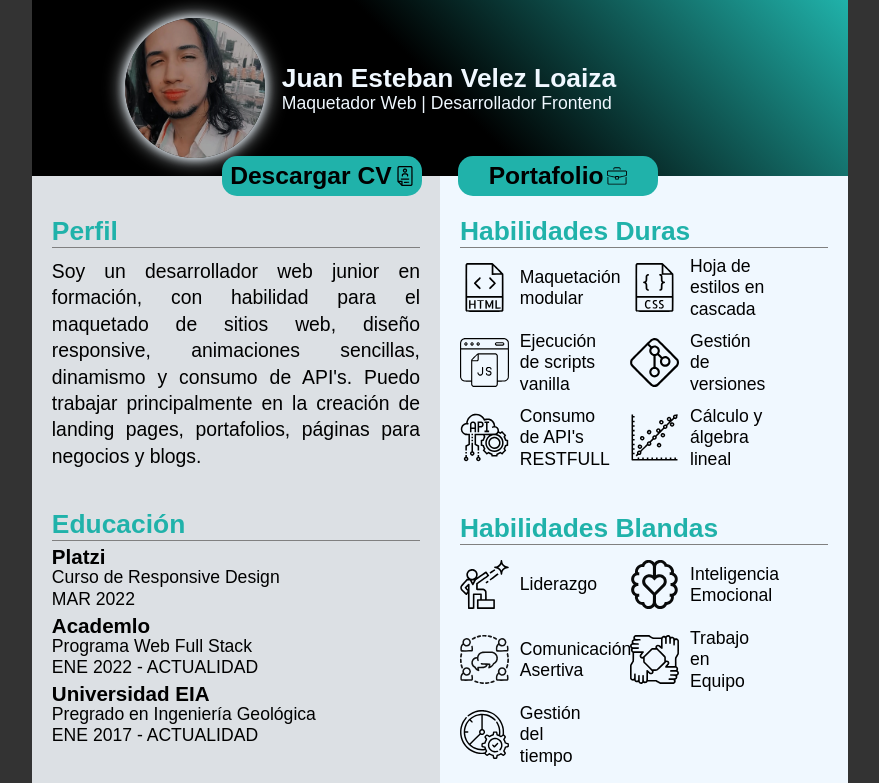
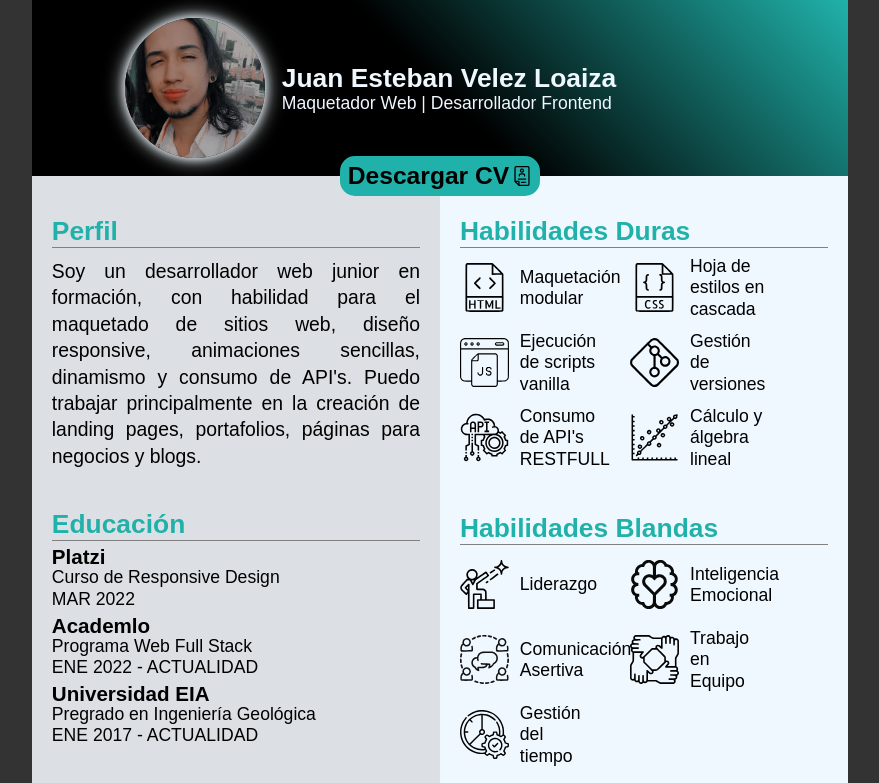
Before and after one commit to DemonQilin/cv-web, a plain HTML site: page index.html in a window 1280 px wide. Shown: the top 783 px of the page, without its empty margins (200-1079 px from the left). Drawn offline with Linux system fonts and the light colour scheme; a web font is replaced by a local one.

Commit message:
Se eliminó botón de portafolio

```diff
--- a/index.html
+++ b/index.html
@@ -36,7 +36,6 @@
             <p>Maquetador Web | Desarrollador Frontend</p>
             <div class="btns">
                 <a href="./assets/CV-Juan-Velez.pdf" download="CV-Juan-Velez" class="botton" title="Descargar CV">Descargar CV<span class="botton-icon"></span></a>
-                <a href="https://juanes-velez-portfolio.netlify.app/" target="_blank" rel="noopener noreferrer" class="botton" title="Descargar CV">Portafolio<span class="botton-icon botton-icon--portfolio"></span></a>
             </div>
         </header>
         <main>
```
